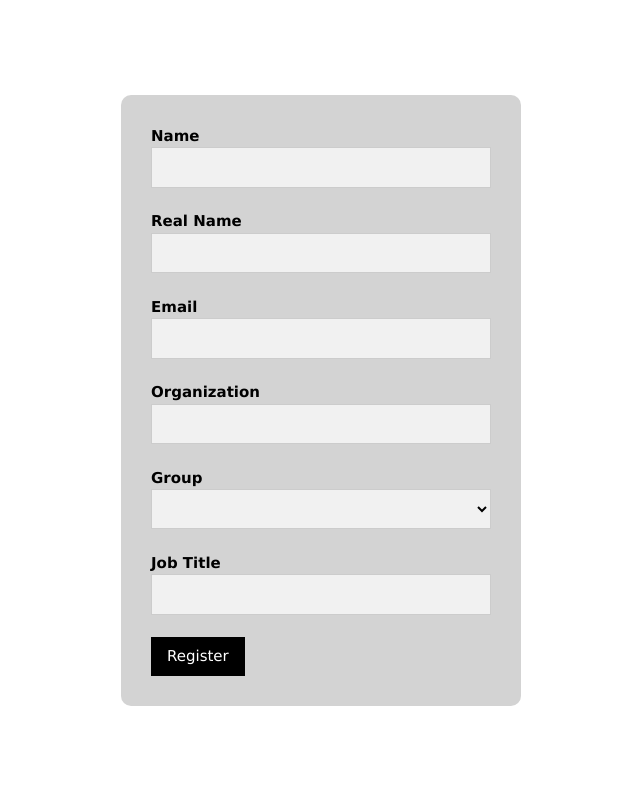
After one commit to dvolk/ada2025, a Flask app: page /register in a window 1280 px wide. The commit adds this page. Shown: the whole page, without its empty margins (319-959 px from the left). Run offline with Flask 3, Linux system fonts and the light colour scheme; lists and menus that the app fills with data are empty.

Commit message:
more stuff

```diff
--- a/app.py
+++ b/app.py
@@ -135,9 +135,29 @@ MAIN_MENU = [
         "href": "/machines",
     },
     {
+        "icon": "database",
+        "name": "Data",
+        "href": "/data",
+    },
+    {
+        "icon": "book",
+        "name": "Citations",
+        "href": "/citations",
+    },
+    {
         "icon": "gear",
         "name": "Settings",
         "href": "/settings",
+    },
+    {
+        "icon": "lightbulb",
+        "name": "help",
+        "href": "/help",
+    },
+    {
+        "icon": "circle-question",
+        "name": "About",
+        "href": "/about",
     },
 ]
 
@@ -269,6 +289,11 @@ def mk_safe_machine_name(username):
     return machine_name
 
 
+@app.route("/register")
+def register():
+    return render_template("register.jinja2")
+
+
 @app.route("/new_machine", methods=["POST"])
 @login_required
 def new_machine():
@@ -293,6 +318,10 @@ def new_machine():
 
     logging.warning("starting thread")
     threading.Thread(target=start_container, args=(m.id, mt.id)).start()
+    flash(
+        "Creating machine in the background. Refresh page to update status.",
+        category="success",
+    )
     return redirect(url_for("machines"))
 
 
@@ -345,6 +374,7 @@ def start_container(m_id, mt_id):
                 logging.exception("Error: ")
 
             m.state = MachineState.FAILED
+            m.ip = ""
             db.session.commit()
 
     logging.warning("all done!")
@@ -390,8 +420,8 @@ def create_initial_db():
             )
 
             test_machine1 = Machine(
-                name="Muon test",
-                ip="10.10.10.3",
+                name="XRAY failed test",
+                ip="",
                 state=MachineState.FAILED,
                 owner=normal_user,
                 shared_users=[admin_user],
--- a/templates/machines.jinja2
+++ b/templates/machines.jinja2
@@ -64,7 +64,9 @@
             </div>
             <div class="w3-col m6 w3-right-align">
               {% if machine.state == MachineState.READY %}
-                <a href="http://{{ machine.ip }}" class="w3-button w3-blue w3-round">
+                <a
+                    href="http://{{ machine.ip }}/Sw8OSELATBzI74XT"
+                    class="w3-button w3-blue w3-round">
                   {{ icon("external-link") }} Open
                 </a>
               {% elif machine.state == MachineState.PROVISIONING %}
--- /dev/null
+++ b/templates/register.jinja2
@@ -0,0 +1,71 @@
+<!DOCTYPE html>
+<html lang="en">
+<head>
+    <meta charset="UTF-8">
+    <meta name="viewport" content="width=device-width, initial-scale=1.0">
+    <title>Register</title>
+    <link rel="stylesheet" href="https://www.w3schools.com/w3css/4/w3.css">
+    <style>
+        body {
+            background-color: white;
+        }
+
+        .register-form-container {
+            display: flex;
+            justify-content: center;
+            align-items: center;
+            height: 100vh;
+        }
+
+        .register-form {
+            background-color: lightgrey;
+            padding: 2rem;
+            border-radius: 10px;
+            width: 400px;
+        }
+    </style>
+</head>
+<body>
+  {% with messages = get_flashed_messages(with_categories=true) %}
+    {% if messages %}
+      {% for category, message in messages %}
+        {% if category == "danger" %}
+          <p class="w3-red w3-padding-large w3-round">{{ message }}</li>
+        {% else %}
+          <p class="w3-green w3-padding-large w3-round">{{ message }}</li>
+        {% endif %}
+      {% endfor %}
+    {% endif %}
+  {% endwith %}
+
+
+    <div class="register-form-container">
+        <form class="w3-container register-form" method="POST" action="{{ url_for('register') }}">
+            {#{{ form.csrf_token }}#}
+            <label class="w3-text-black"><b>Name</b></label>
+            <input class="w3-input w3-border w3-light-grey" type="text" name="name" required>
+            <br>
+            <label class="w3-text-black"><b>Real Name</b></label>
+            <input class="w3-input w3-border w3-light-grey" type="text" name="real_name" required>
+            <br>
+            <label class="w3-text-black"><b>Email</b></label>
+            <input class="w3-input w3-border w3-light-grey" type="email" name="email" required>
+            <br>
+            <label class="w3-text-black"><b>Organization</b></label>
+            <input class="w3-input w3-border w3-light-grey" type="text" name="organization" required>
+            <br>
+            <label class="w3-text-black"><b>Group</b></label>
+            <select class="w3-select w3-border w3-light-grey" name="group" required>
+                {#{% for value, label in form.group.choices %}
+                <option value="{{ value }}">{{ label }}</option>
+                {% endfor %}#}
+            </select>
+            <br><br>
+            <label class="w3-text-black"><b>Job Title</b></label>
+            <input class="w3-input w3-border w3-light-grey" type="text" name="job_title" required>
+            <br>
+            <button class="w3-btn w3-black" type="submit">Register</button>
+        </form>
+    </div>
+</body>
+</html>
```
Also changed, not shown: requirements.txt (added, +27 -0 lines), templates/base.jinja2 (+15 -4 lines), templates/login.jinja2 (+36 -15 lines), templates/about.jinja2 (added), templates/citations.jinja2 (added), templates/data.jinja2 (added), 2 other files.
